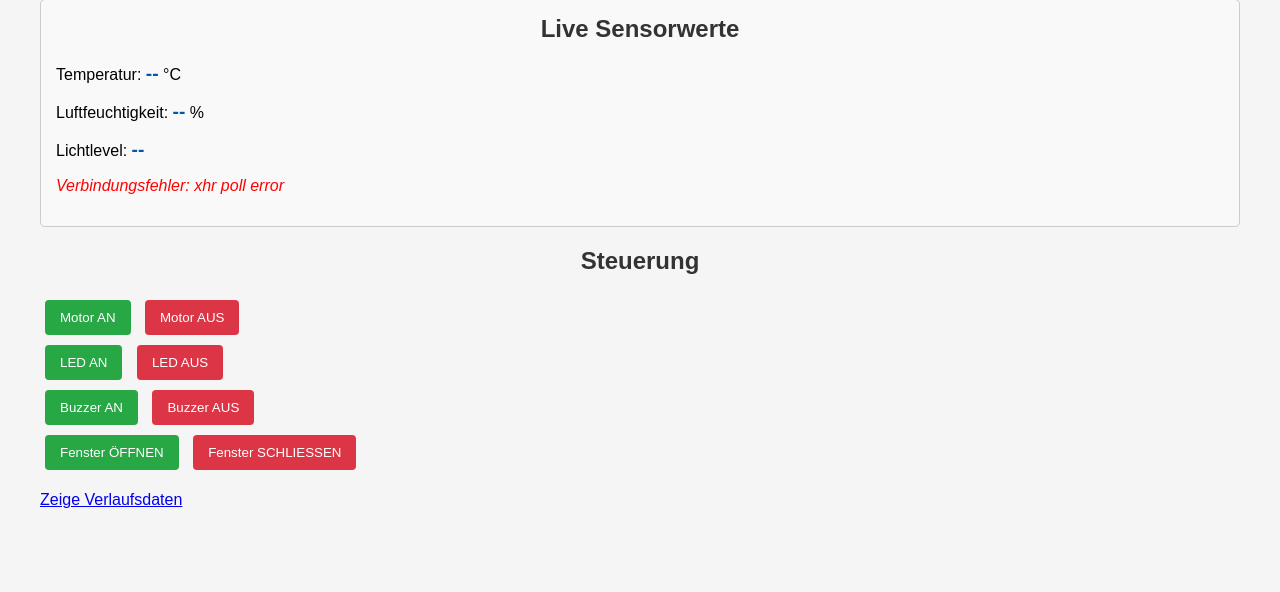
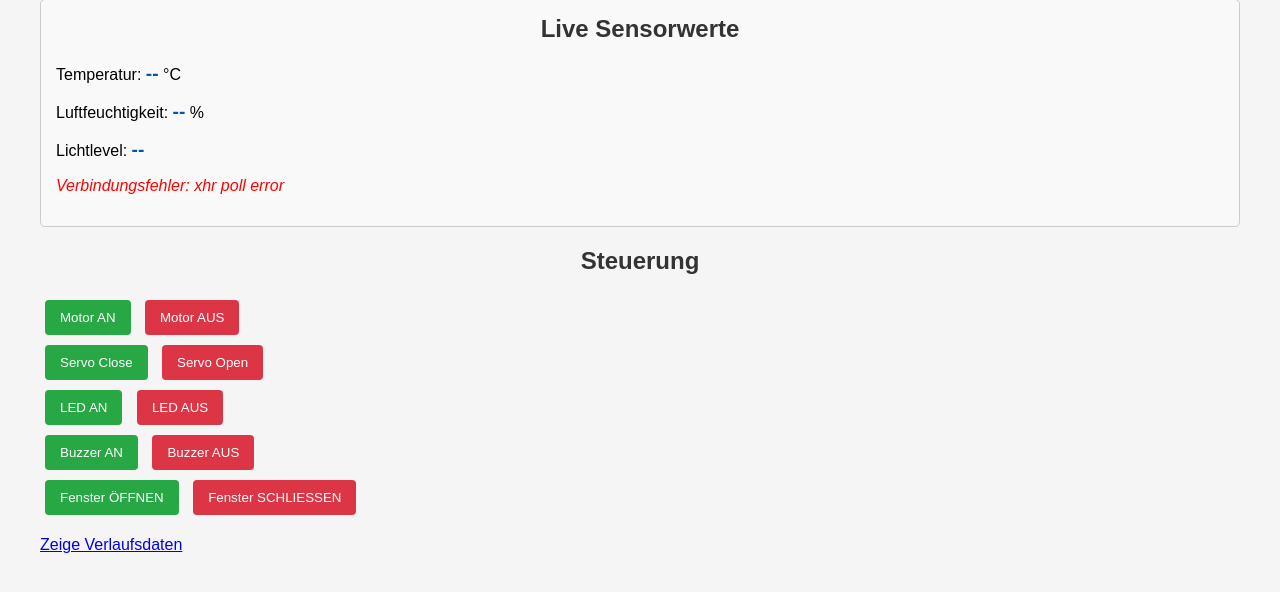
Before and after one commit to flo2274/iot-prog-individual-assignment, a Flask app: page / in a window 1280 px wide. Shown: the part 121-713 px from the top of the page. Run offline with Flask 2, Linux system fonts and the light colour scheme; some libraries are stand-ins or nearby versions.

Commit message:
Add servo function

```diff
--- a/server/templates/index.html
+++ b/server/templates/index.html
@@ -72,6 +72,10 @@
         <button data-command="MOTOR_OFF" class="off">Motor AUS</button>
       </div>
       <div>
+        <button data-command="SERVO_CLOSE">Servo Close</button>
+        <button data-command="SERVO_OPEN" class="off">Servo Open</button>
+      </div>
+      <div>
         <button data-command="LED_ON">LED AN</button>
         <button data-command="LED_OFF" class="off">LED AUS</button>
       </div>
```
Also changed, not shown: 1 other file.
